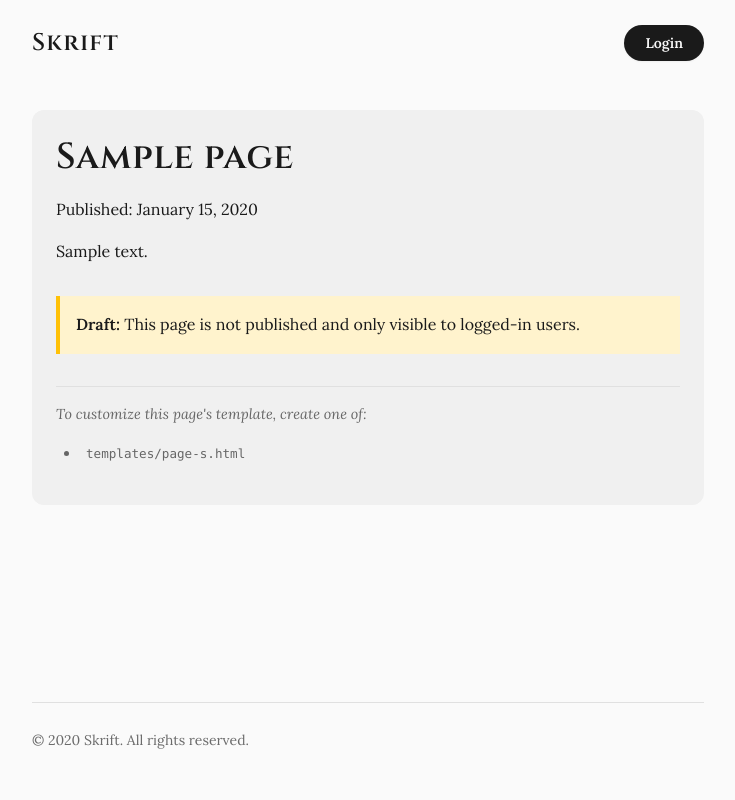
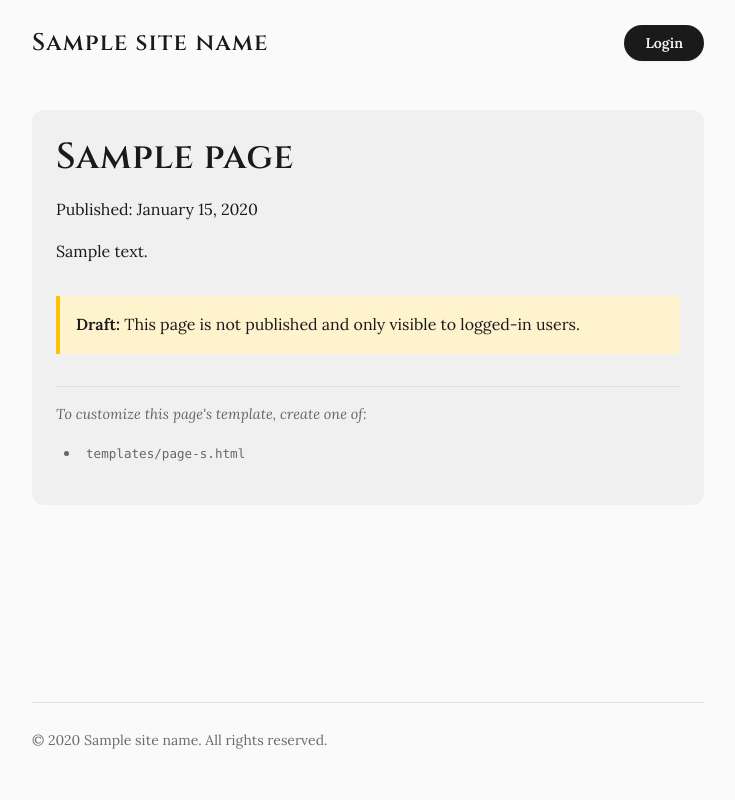
Before and after one commit to ZechCodes/Skrift, a Python web app: template templates/page.html in a window 1280 px wide. Shown: the whole page, without its empty margins (272-1007 px from the left). Run offline with Jinja, Linux system fonts and the light colour scheme; the template is opened without the code that fills it: most values are stand-ins (such as "Sample title", 1, 10 or a date in 2020).

Commit message:
Replace hardcoded Skrift with site_name variable in templates
Use the configurable site_name setting in all template title blocks
and the base template header/footer for white-label deployments.

Co-Authored-By: Claude Opus 4.5 <noreply@anthropic.com>

```diff
--- a/templates/auth/login.html
+++ b/templates/auth/login.html
@@ -1,6 +1,6 @@
 {% extends "base.html" %}
 
-{% block title %}Login - Skrift{% endblock %}
+{% block title %}Login - {{ site_name }}{% endblock %}
 
 {% block content %}
 <article>
--- a/templates/base.html
+++ b/templates/base.html
@@ -3,7 +3,7 @@
 <head>
     <meta charset="UTF-8">
     <meta name="viewport" content="width=device-width, initial-scale=1.0">
-    <title>{% block title %}Skrift{% endblock %}</title>
+    <title>{% block title %}{{ site_name }}{% endblock %}</title>
     <link rel="preconnect" href="https://fonts.googleapis.com">
     <link rel="preconnect" href="https://fonts.gstatic.com" crossorigin>
     <link href="https://fonts.googleapis.com/css2?family=Cinzel:wght@500;600&family=Lora:ital,wght@0,400;0,600;1,400;1,600&display=swap" rel="stylesheet">
@@ -14,7 +14,7 @@
     <header class="container">
         <nav>
             <ul>
-                <li><a href="/" class="site-name">Skrift</a></li>
+                <li><a href="/" class="site-name">{{ site_name }}</a></li>
             </ul>
             <ul>
                 {% if user %}
@@ -46,7 +46,7 @@
 
     <footer class="container">
         <hr>
-        <p><small>&copy; {{ now().year }} Skrift. All rights reserved.</small></p>
+        <p><small>&copy; {{ now().year }} {{ site_name }}. All rights reserved.</small></p>
     </footer>
 
     {% block scripts %}{% endblock %}
--- a/templates/error-404.html
+++ b/templates/error-404.html
@@ -1,6 +1,6 @@
 {% extends "base.html" %}
 
-{% block title %}Page Not Found - Skrift{% endblock %}
+{% block title %}Page Not Found - {{ site_name }}{% endblock %}
 
 {% block main_class %} error-page{% endblock %}
 
--- a/templates/error-500.html
+++ b/templates/error-500.html
@@ -1,6 +1,6 @@
 {% extends "base.html" %}
 
-{% block title %}Server Error - Skrift{% endblock %}
+{% block title %}Server Error - {{ site_name }}{% endblock %}
 
 {% block main_class %} error-page{% endblock %}
 
--- a/templates/error.html
+++ b/templates/error.html
@@ -1,6 +1,6 @@
 {% extends "base.html" %}
 
-{% block title %}Error {{ status_code }} - Skrift{% endblock %}
+{% block title %}Error {{ status_code }} - {{ site_name }}{% endblock %}
 
 {% block main_class %} error-page{% endblock %}
 
--- a/templates/index.html
+++ b/templates/index.html
@@ -1,6 +1,6 @@
 {% extends "base.html" %}
 
-{% block title %}Home - Skrift{% endblock %}
+{% block title %}Home - {{ site_name }}{% endblock %}
 
 {% block content %}
 <hgroup>
--- a/templates/page.html
+++ b/templates/page.html
@@ -1,6 +1,6 @@
 {% extends "base.html" %}
 
-{% block title %}{{ page.title }} - Skrift{% endblock %}
+{% block title %}{{ page.title }} - {{ site_name }}{% endblock %}
 
 {% block content %}
 <article>
--- a/templates/post.html
+++ b/templates/post.html
@@ -1,6 +1,6 @@
 {% extends "base.html" %}
 
-{% block title %}{{ page.title }} - Skrift{% endblock %}
+{% block title %}{{ page.title }} - {{ site_name }}{% endblock %}
 
 {% block content %}
 <article>
--- a/templates/posts/edit.html
+++ b/templates/posts/edit.html
@@ -1,6 +1,6 @@
 {% extends "base.html" %}
 
-{% block title %}Edit Post - Skrift{% endblock %}
+{% block title %}Edit Post - {{ site_name }}{% endblock %}
 
 {% block content %}
 <hgroup>
--- a/templates/posts/my.html
+++ b/templates/posts/my.html
@@ -1,6 +1,6 @@
 {% extends "base.html" %}
 
-{% block title %}My Posts - Skrift{% endblock %}
+{% block title %}My Posts - {{ site_name }}{% endblock %}
 
 {% block content %}
 <div style="display: flex; justify-content: space-between; align-items: center; margin-bottom: 2rem;">
--- a/templates/posts/new.html
+++ b/templates/posts/new.html
@@ -1,6 +1,6 @@
 {% extends "base.html" %}
 
-{% block title %}New Post - Skrift{% endblock %}
+{% block title %}New Post - {{ site_name }}{% endblock %}
 
 {% block content %}
 <hgroup>
```
